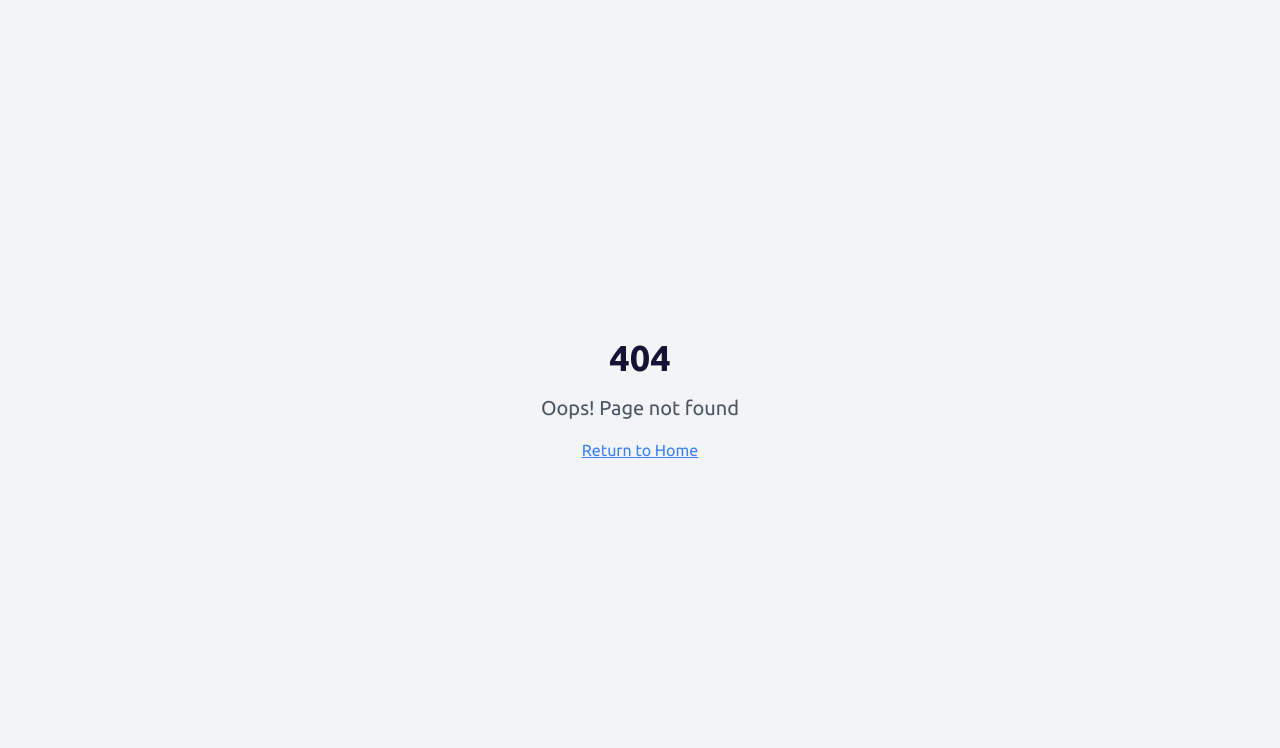
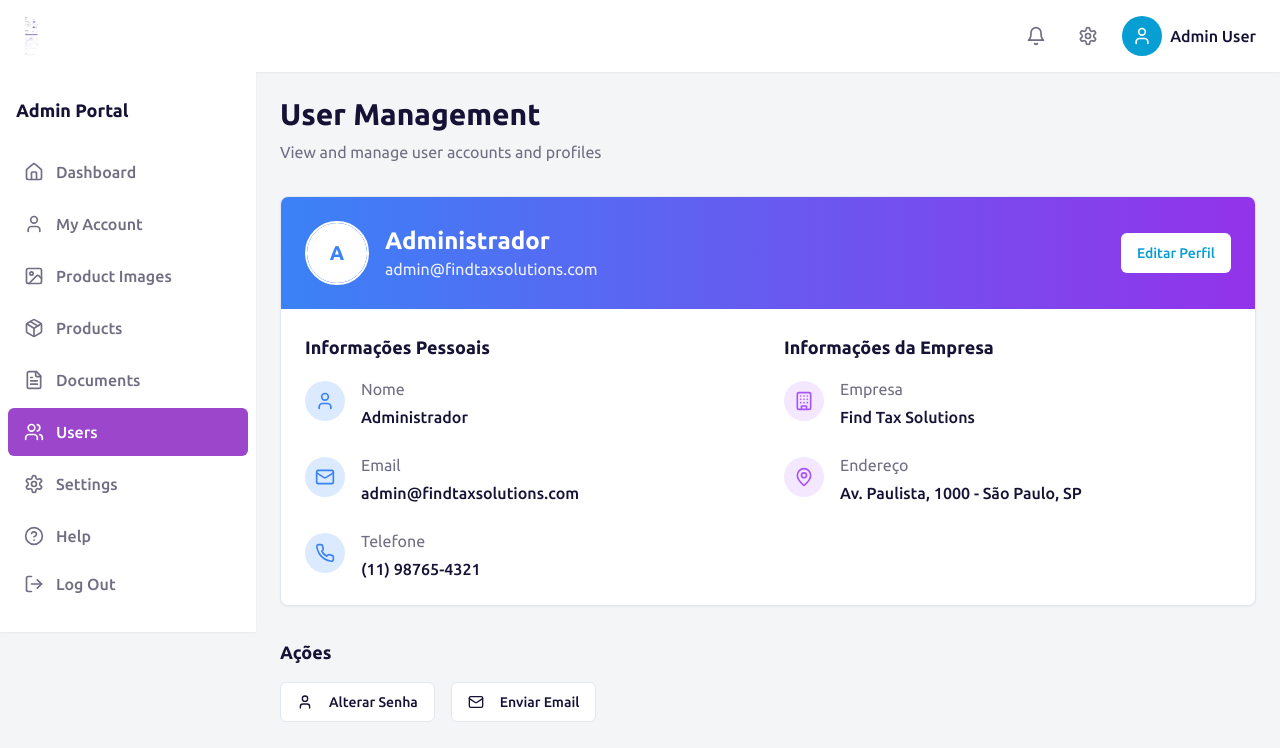
Before and after one commit to rafaelfindtax/admin-dashboard-findtax, a React (Vite) app: page /users in a window 1280 px wide. Before the commit this address had no page. Shown: the top 748 px of the page. Built offline with nearby package versions, Linux system fonts and the light colour scheme.

Commit message:
Add Users page and dashboard card
This commit adds a new "Users" page based on the provided image and creates a corresponding card on the dashboard that links to this page.

```diff
--- a/src/App.tsx
+++ b/src/App.tsx
@@ -7,6 +7,7 @@ import { BrowserRouter, Routes, Route } from "react-router-dom";
 import Index from "./pages/Index";
 import MyAccount from "./pages/MyAccount";
 import Products from "./pages/Products";
+import Users from "./pages/Users";
 import NotFound from "./pages/NotFound";
 
 const queryClient = new QueryClient();
@@ -22,6 +23,7 @@ const App = () => (
           <Route path="/my-account" element={<MyAccount />} />
           <Route path="/my-account/images" element={<MyAccount />} />
           <Route path="/products" element={<Products />} />
+          <Route path="/users" element={<Users />} />
           {/* ADD ALL CUSTOM ROUTES ABOVE THE CATCH-ALL "*" ROUTE */}
           <Route path="*" element={<NotFound />} />
         </Routes>
--- a/src/pages/Index.tsx
+++ b/src/pages/Index.tsx
@@ -3,7 +3,7 @@ import React from "react";
 import { useNavigate } from "react-router-dom";
 import { Button } from "@/components/ui/button";
 import { Card, CardContent } from "@/components/ui/card";
-import { ArrowRight, Image as ImageIcon, User, Settings, Building } from "lucide-react";
+import { ArrowRight, Image as ImageIcon, User, Settings, Building, Users } from "lucide-react";
 
 const Index = () => {
   const navigate = useNavigate();
@@ -127,6 +127,26 @@ const Index = () => {
                 </Button>
               </CardContent>
             </Card>
+
+            <Card className="card-shadow card-hover">
+              <CardContent className="p-6">
+                <div className="mb-4 h-12 w-12 rounded-full bg-indigo-100 flex items-center justify-center">
+                  <Users size={24} className="text-indigo-600" />
+                </div>
+                <h2 className="text-xl font-bold mb-2">Users</h2>
+                <p className="text-text-secondary mb-4">
+                  Manage user profiles, permissions, and account information
+                </p>
+                <Button
+                  variant="outline"
+                  className="flex items-center"
+                  onClick={() => navigate("/users")}
+                >
+                  Manage Users
+                  <ArrowRight size={16} className="ml-2" />
+                </Button>
+              </CardContent>
+            </Card>
           </div>
         </div>
       </main>
--- /dev/null
+++ b/src/pages/Users.tsx
@@ -0,0 +1,120 @@
+
+import React from "react";
+import Layout from "@/components/Layout";
+import { Button } from "@/components/ui/button";
+import { Avatar, AvatarFallback, AvatarImage } from "@/components/ui/avatar";
+import { Card, CardContent } from "@/components/ui/card";
+import { User, Mail, Phone, Building, MapPin } from "lucide-react";
+
+const Users = () => {
+  return (
+    <Layout>
+      <div className="max-w-5xl mx-auto">
+        <div className="mb-8">
+          <h1 className="text-3xl font-bold">User Management</h1>
+          <p className="text-text-secondary mt-2">
+            View and manage user accounts and profiles
+          </p>
+        </div>
+
+        <Card className="overflow-hidden mb-8">
+          <div className="bg-gradient-to-r from-blue-500 to-purple-600 p-6 flex flex-col md:flex-row justify-between items-start md:items-center">
+            <div className="flex items-center mb-4 md:mb-0">
+              <Avatar className="h-16 w-16 border-2 border-white mr-4">
+                <AvatarImage src="" alt="Admin" />
+                <AvatarFallback className="bg-white text-blue-500 text-xl font-bold">A</AvatarFallback>
+              </Avatar>
+              <div>
+                <h2 className="text-white text-2xl font-bold">Administrador</h2>
+                <p className="text-white/90">admin@findtaxsolutions.com</p>
+              </div>
+            </div>
+            <Button className="bg-white text-primary hover:bg-white/90">
+              Editar Perfil
+            </Button>
+          </div>
+
+          <CardContent className="p-6">
+            <div className="grid grid-cols-1 md:grid-cols-2 gap-8">
+              <div>
+                <h3 className="text-lg font-semibold mb-4 text-text-primary">Informações Pessoais</h3>
+                <div className="space-y-6">
+                  <div className="flex items-start">
+                    <div className="mt-1 mr-4 h-10 w-10 rounded-full bg-blue-100 flex items-center justify-center flex-shrink-0">
+                      <User className="h-5 w-5 text-blue-500" />
+                    </div>
+                    <div>
+                      <p className="text-text-secondary mb-1">Nome</p>
+                      <p className="font-medium text-text-primary">Administrador</p>
+                    </div>
+                  </div>
+
+                  <div className="flex items-start">
+                    <div className="mt-1 mr-4 h-10 w-10 rounded-full bg-blue-100 flex items-center justify-center flex-shrink-0">
+                      <Mail className="h-5 w-5 text-blue-500" />
+                    </div>
+                    <div>
+                      <p className="text-text-secondary mb-1">Email</p>
+                      <p className="font-medium text-text-primary">admin@findtaxsolutions.com</p>
+                    </div>
+                  </div>
+
+                  <div className="flex items-start">
+                    <div className="mt-1 mr-4 h-10 w-10 rounded-full bg-blue-100 flex items-center justify-center flex-shrink-0">
+                      <Phone className="h-5 w-5 text-blue-500" />
+                    </div>
+                    <div>
+                      <p className="text-text-secondary mb-1">Telefone</p>
+                      <p className="font-medium text-text-primary">(11) 98765-4321</p>
+                    </div>
+                  </div>
+                </div>
+              </div>
+
+              <div>
+                <h3 className="text-lg font-semibold mb-4 text-text-primary">Informações da Empresa</h3>
+                <div className="space-y-6">
+                  <div className="flex items-start">
+                    <div className="mt-1 mr-4 h-10 w-10 rounded-full bg-purple-100 flex items-center justify-center flex-shrink-0">
+                      <Building className="h-5 w-5 text-purple-500" />
+                    </div>
+                    <div>
+                      <p className="text-text-secondary mb-1">Empresa</p>
+                      <p className="font-medium text-text-primary">Find Tax Solutions</p>
+                    </div>
+                  </div>
+
+                  <div className="flex items-start">
+                    <div className="mt-1 mr-4 h-10 w-10 rounded-full bg-purple-100 flex items-center justify-center flex-shrink-0">
+                      <MapPin className="h-5 w-5 text-purple-500" />
+                    </div>
+                    <div>
+                      <p className="text-text-secondary mb-1">Endereço</p>
+                      <p className="font-medium text-text-primary">Av. Paulista, 1000 - São Paulo, SP</p>
+                    </div>
+                  </div>
+                </div>
+              </div>
+            </div>
+          </CardContent>
+        </Card>
+
+        <div className="mt-8">
+          <h3 className="text-lg font-semibold mb-4">Ações</h3>
+          <div className="flex flex-wrap gap-4">
+            <Button variant="outline" className="flex items-center">
+              <User className="mr-2 h-4 w-4" />
+              Alterar Senha
+            </Button>
+            <Button variant="outline" className="flex items-center">
+              <Mail className="mr-2 h-4 w-4" />
+              Enviar Email
+            </Button>
+          </div>
+        </div>
+      </div>
+    </Layout>
+  );
+};
+
+export default Users;
```
